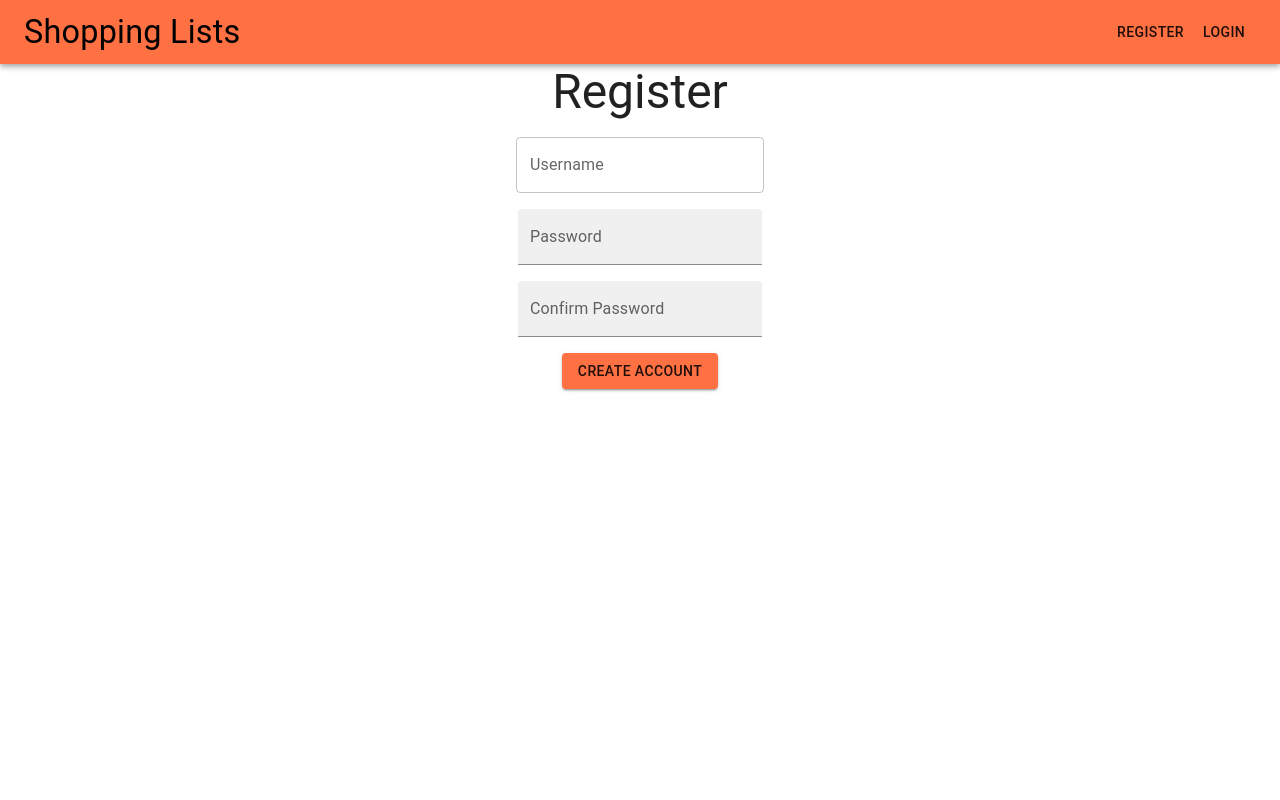
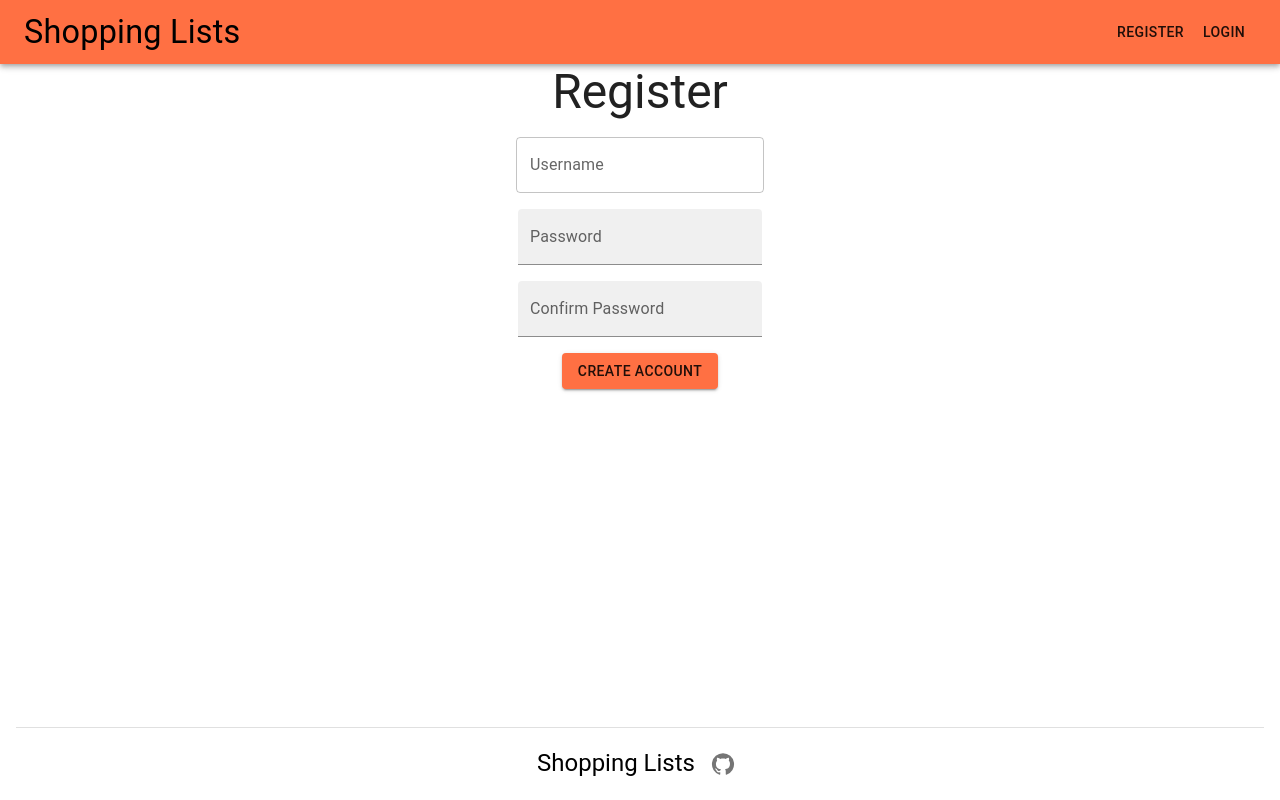
Before and after one commit to mikejoh12/shopping-lists, a React (Create React App) app in the folder ui/: page /register in a window 1280 px wide. Built offline with nearby package versions, Linux system fonts and the light colour scheme.

Commit message:
Add basic footer

```diff
--- a/ui/src/App.tsx
+++ b/ui/src/App.tsx
@@ -1,6 +1,6 @@
 import { createBrowserRouter, RouterProvider } from "react-router-dom";
 import Login from "./views/Login";
-import { HeaderLayout } from "./components/Header";
+import { PageLayout } from "./components/PageLayout";
 import Register from "./views/Register";
 import { RequireAuth } from "./components/RequireAuth";
 import ShoppingLists from "./views/ManageList";
@@ -10,7 +10,7 @@ import ViewLists from "./views/ViewLists";
 
 const router = createBrowserRouter([
   {
-    element: <HeaderLayout />,
+    element: <PageLayout />,
     children: [
       {
         path: "/",
--- /dev/null
+++ b/ui/src/components/Footer.tsx
@@ -0,0 +1,41 @@
+import {
+  Box,
+  Divider,
+  Typography,
+  IconButton,
+  Stack,
+} from "@mui/material";
+import GitHubIcon from "@mui/icons-material/GitHub";
+
+export const Footer = () => {
+  return (
+    <>
+      <Box>
+        <Divider variant="middle" />
+        <Stack
+          direction="row"
+          justifyContent="center"
+          alignItems="center"
+          gap={1}
+          sx={{ p: 2 }}
+        >
+          <Typography
+            variant="h5"
+            sx={{
+              textDecoration: "none",
+              boxShadow: "none",
+              color: "black",
+            }}
+          >
+            Shopping Lists
+          </Typography>
+          <IconButton>
+            <GitHubIcon
+              onClick={() => window.open("https://github.com/mikejoh12/go-todo", "_blank")}
+            />
+          </IconButton>
+        </Stack>
+      </Box>
+    </>
+  );
+};
--- a/ui/src/components/Header.tsx
+++ b/ui/src/components/Header.tsx
@@ -1,4 +1,3 @@
-import { Outlet } from "react-router-dom";
 import Button from "@mui/material/Button";
 import { Box, AppBar, Toolbar, Typography } from "@mui/material";
 import { api, useLogoutUserMutation } from "../store/api";
@@ -9,7 +8,7 @@ import { RootState } from "../store/store";
 import { useNavigate } from "react-router-dom";
 import { displaySnackBar, MsgSeverity } from "../features/uiSlice";
 
-export const HeaderLayout = () => {
+export const Header = () => {
   const dispatch = useDispatch();
   const navigate = useNavigate();
 
@@ -34,7 +33,7 @@ export const HeaderLayout = () => {
 
   return (
     <>
-      <Box sx={{ flexGrow: 1 }}>
+      <Box>
         <AppBar position="static">
           <Toolbar>
             <Typography
@@ -72,7 +71,6 @@ export const HeaderLayout = () => {
           </Toolbar>
         </AppBar>
       </Box>
-      <Outlet />
     </>
   );
 };
--- /dev/null
+++ b/ui/src/components/PageLayout.tsx
@@ -0,0 +1,16 @@
+import { Outlet } from "react-router-dom";
+import { Footer } from "./Footer";
+import { Header } from "./Header";
+import { Box } from "@mui/material";
+
+export const PageLayout = () => {
+  return (
+    <Box sx={{minHeight: '100vh', display: 'flex', flexDirection: 'column'}}>
+      <Header />
+      <Box sx={{flexGrow: 1}}>
+      <Outlet />
+      </Box>
+      <Footer />
+    </Box>
+  );
+};
```
